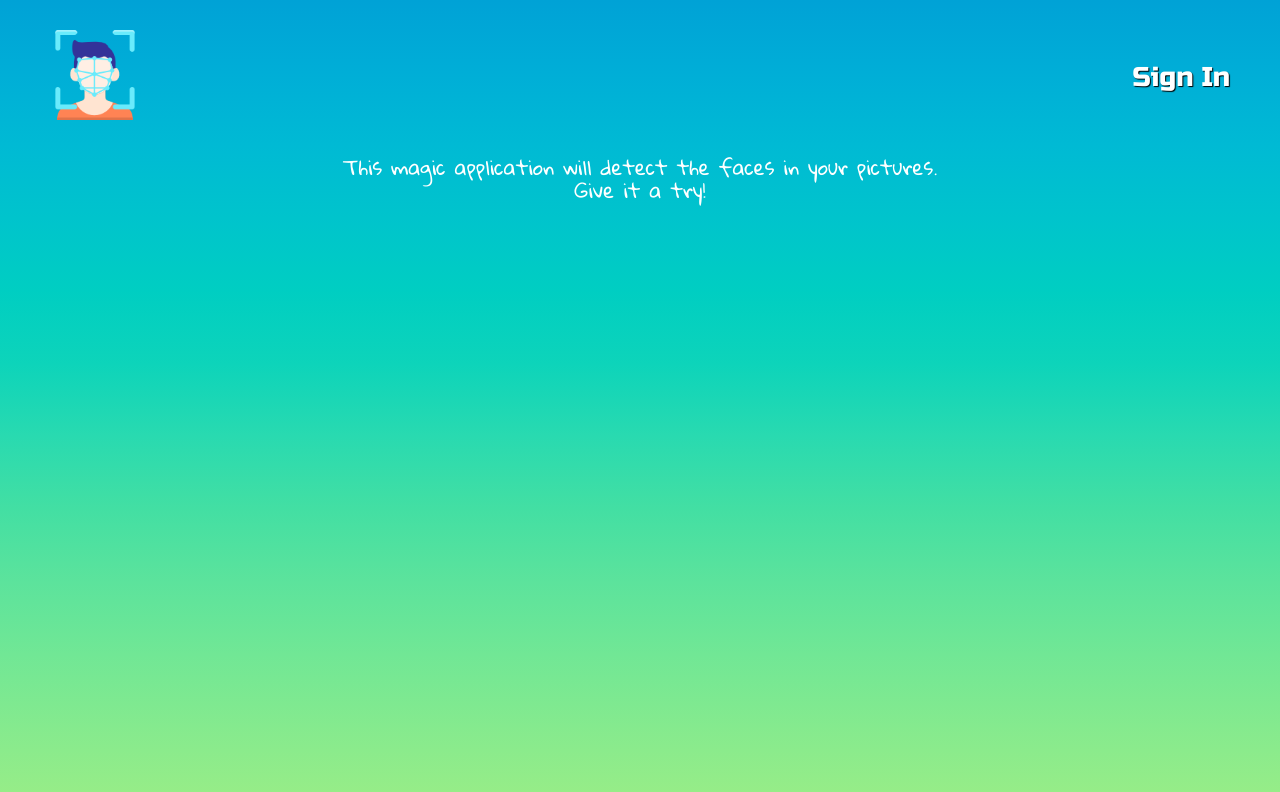
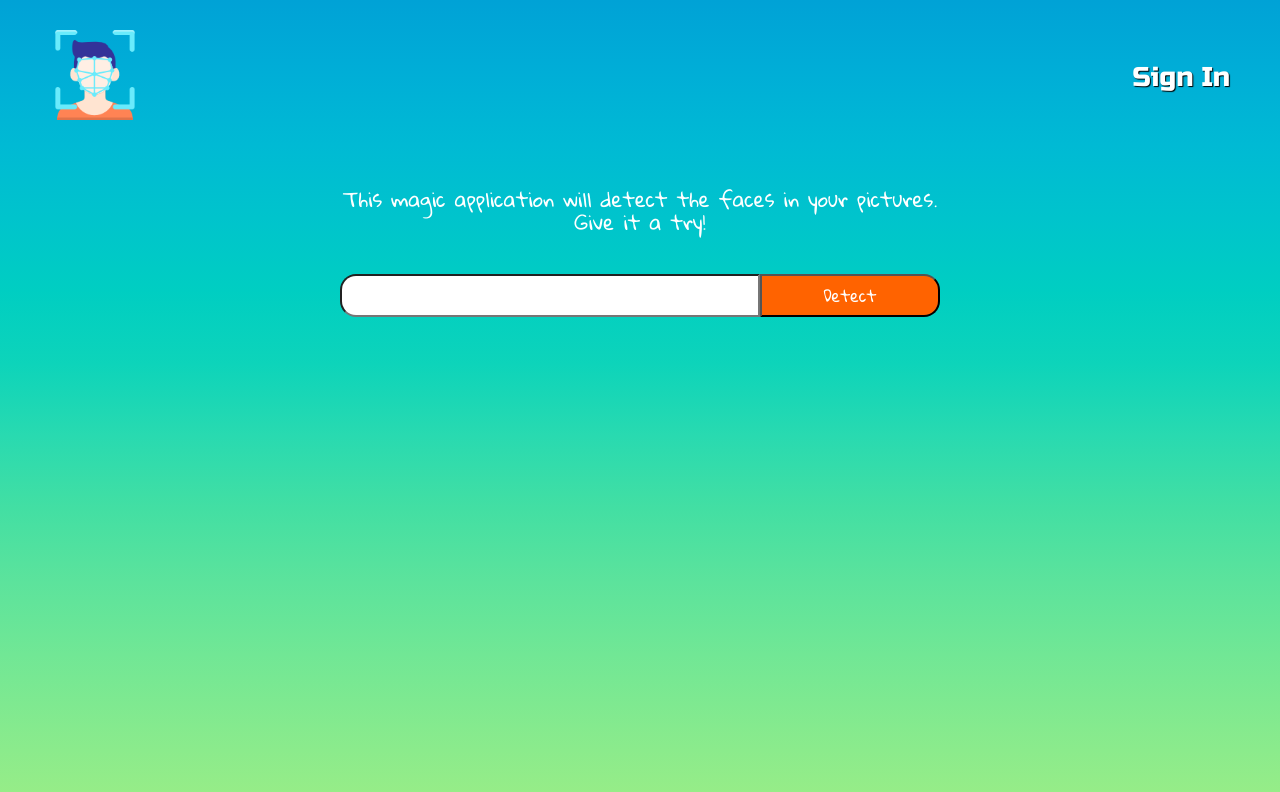
Before and after one commit to dppeykov/fraSandbox, a React (Create React App) app: page / in a window 1280 px wide. Shown: the top 792 px of the page. Built offline with nearby package versions, Linux system fonts and the light colour scheme.

Commit message:
Added the image link form
still needs work to be done on it

```diff
--- /dev/null
+++ b/src/components/ImageLinkForm/ImageLinkForm.css
@@ -0,0 +1,3 @@
+.form {
+  width: 600px;
+}
--- a/src/components/ImageLinkForm/ImageLinkForm.jsx
+++ b/src/components/ImageLinkForm/ImageLinkForm.jsx
@@ -1,11 +1,21 @@
 import React from "react";
+
+import "./ImageLinkForm.css";
 
 const ImageLinkForm = () => (
   <div>
-    <p className="f4 tc ma4">
+    <p className="f4 tc ma4 mt5">
       {`This magic application will detect the faces in your pictures.`} <br />
       {`Give it a try!`}
     </p>
+    <div className="center">
+      <div className="form center ma2">
+        <input className="f4 pa2 w-70 center br4 br--left" type="text" />
+        <button className="w-30 grow f5 br4 br--right link ph3 pv2 dib white bg-orange pointer">
+          Detect
+        </button>
+      </div>
+    </div>
   </div>
 );
 
--- a/src/index.css
+++ b/src/index.css
@@ -25,3 +25,8 @@ body {
     #98ed87
   );
 }
+
+.center {
+  display: flex;
+  justify-content: center;
+}
```
